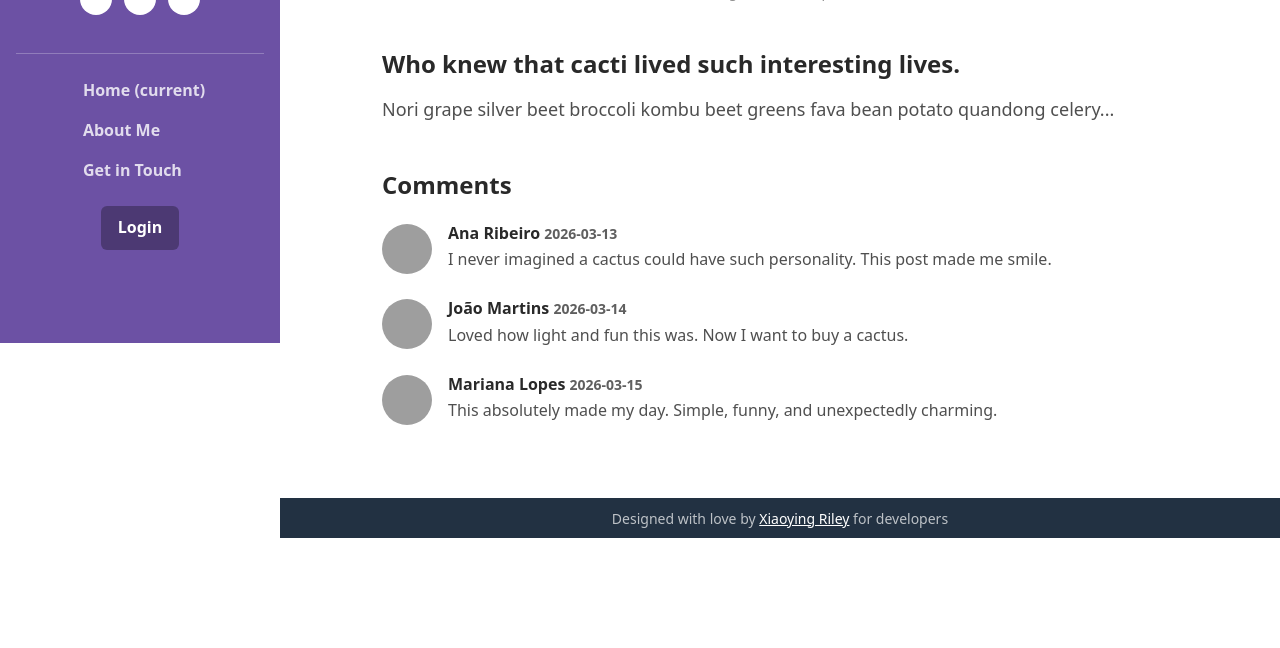
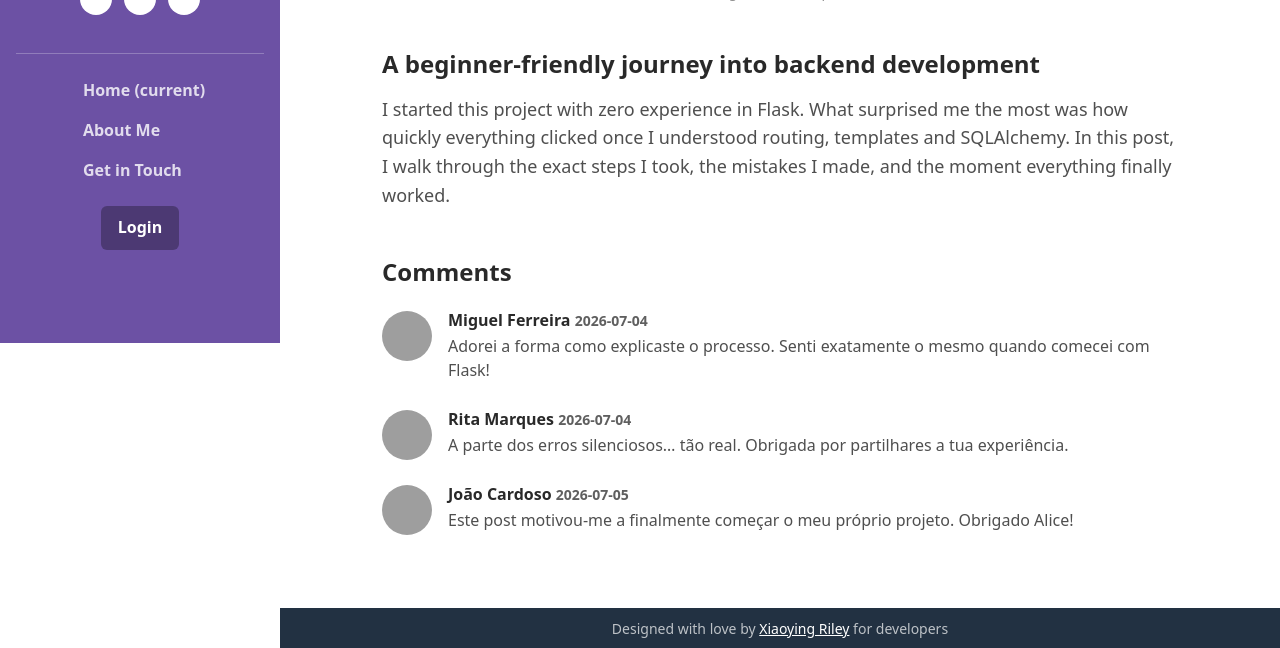
Before and after one commit to heyliceeee/blog, a Flask app: page /post/1 in a window 1280 px wide. Shown: the part 457-1105 px from the top of the page. Before the commit the page ends 995 px from the top, so only its background shows below. Run offline with Flask 3, Linux system fonts and the light colour scheme; some libraries are stand-ins or nearby versions; grey boxes are pictures that could not be loaded.

Commit message:
✨feat: get posts from database instead txt

```diff
--- a/main.py
+++ b/main.py
@@ -10,6 +10,12 @@ from wtforms import StringField, PasswordField, SubmitField
 from wtforms.validators import DataRequired, Email, Regexp
 from flask_login import login_user, LoginManager, UserMixin, login_required, logout_user, current_user
 from flask_sqlalchemy import SQLAlchemy
+from flask_bootstrap import Bootstrap5
+from sqlalchemy.orm import DeclarativeBase, Mapped, mapped_column
+from sqlalchemy import Integer, String, Text
+from wtforms.validators import DataRequired, URL
+from flask_ckeditor import CKEditor, CKEditorField
+from datetime import date
 
 load_dotenv()
 
@@ -18,11 +24,30 @@ smtp_port = int(os.getenv("SMTP_PORT"))
 smtp_pass = os.getenv("SMTP_PASSWORD")
 smtp_email = os.getenv("SMTP_EMAIL")
 
-db = SQLAlchemy() # Create an instance of the SQLAlchemy class
+app = Flask(__name__)
+app.config["SECRET_KEY"] = os.getenv("SECRET_KEY") # Set the secret key
+app.config["SQLALCHEMY_DATABASE_URI"] = "sqlite:///users.db" # Set the database URI
+app.config["SQLALCHEMY_TRACK_MODIFICATIONS"] = False # Disable tracking modifications
+Bootstrap5(app)
 
-with open('blog-data.txt', 'r') as file:  # Open the blog data file
-    all_posts = json.load(file)  # Load the JSON data into a Python dictionary
+# CREATE DATABASE
+class Base(DeclarativeBase):
+    pass
+app.config['SQLALCHEMY_DATABASE_URI'] = 'sqlite:///posts.db' # Set the database URI
+db = SQLAlchemy(model_class=Base) # Create an instance of the SQLAlchemy class
+db.init_app(app) # Initialize the SQLAlchemy instance with the Flask application
 
+# CONFIGURE TABLE
+class BlogPost(db.Model):
+    id: Mapped[int] = mapped_column(Integer, primary_key=True) # Primary key column
+    title: Mapped[str] = mapped_column(String(250), unique=True, nullable=False) # Unique title column
+    subtitle: Mapped[str] = mapped_column(String(250), nullable=False) # Subtitle column
+    image: Mapped[str] = mapped_column(String(250), nullable=False) # Image column
+    published: Mapped[str] = mapped_column(String(250), nullable=False) # Date column
+    body: Mapped[str] = mapped_column(Text, nullable=False) # Body column
+    reading_time: Mapped[str] = mapped_column(String(250), nullable=False) # Reading time column
+    comments_count: Mapped[int] = mapped_column(Integer, nullable=False) # Comments count column
+    comments: Mapped[list] = mapped_column(Text, nullable=False) # Comments column
 class LoginForm(FlaskForm):
     email = StringField("Email", validators=[DataRequired(), Email()])
     password = PasswordField("Password", validators=[DataRequired(), Regexp(r"^(?=.*[A-Z])(?=.*[a-z])(?=.*\d).{8,}$", message="The password must be at least 8 characters long and contain at least one uppercase letter, one lowercase letter, and one number.")])
@@ -32,12 +57,109 @@ class User(db.Model, UserMixin):
     email = db.Column(db.String(100), unique=True) # Unique email column
     password = db.Column(db.String(200)) # Password column
 
-app = Flask(__name__)
-app.config["SECRET_KEY"] = "uma_chave_segura_qualquer" # Set the secret key
-app.config["SQLALCHEMY_DATABASE_URI"] = "sqlite:///users.db" # Set the database URI
-app.config["SQLALCHEMY_TRACK_MODIFICATIONS"] = False # Disable tracking modifications
+with app.app_context(): # Create a context for the database
+    db.create_all() # Create the database tables
 
-db.init_app(app) # Initialize the SQLAlchemy instance with the Flask application
+    if BlogPost.query.count() == 0:
+        sample_posts = [
+            BlogPost(
+                title="How I Built My First Flask App",
+                subtitle="A beginner-friendly journey into backend development",
+                image="https://images.unsplash.com/photo-1518770660436-463b3625b3ac",
+                published="2026-06-12",
+                body=(
+                    "I started this project with zero experience in Flask. "
+                    "What surprised me the most was how quickly everything clicked once I understood routing, "
+                    "templates and SQLAlchemy. In this post, I walk through the exact steps I took, "
+                    "the mistakes I made, and the moment everything finally worked."
+                ),
+                reading_time="6 min read",
+                comments_count=0,
+                comments=json.dumps([
+    {
+        "author": "Miguel Ferreira",
+        "text": "Adorei a forma como explicaste o processo. Senti exatamente o mesmo quando comecei com Flask!",
+        "date": "2026-07-04"
+    },
+    {
+        "author": "Rita Marques",
+        "text": "A parte dos erros silenciosos… tão real. Obrigada por partilhares a tua experiência.",
+        "date": "2026-07-04"
+    },
+    {
+        "author": "João Cardoso",
+        "text": "Este post motivou-me a finalmente começar o meu próprio projeto. Obrigado Alice!",
+        "date": "2026-07-05"
+    }
+]
+)
+            ),
+            BlogPost(
+                title="Why Backend Developers Should Learn Automation",
+                subtitle="Small scripts, big impact",
+                image="https://images.unsplash.com/photo-1555066931-4365d14bab8c",
+                published="2026-06-20",
+                body=(
+                    "Automation is not just about saving time — it's about reducing cognitive load. "
+                    "From cleaning datasets to sending scheduled emails, automation has transformed the way "
+                    "I approach daily tasks. Here are the tools I rely on and the automations that made the biggest difference."
+                ),
+                reading_time="5 min read",
+                comments_count=0,
+                comments=json.dumps([
+    {
+        "author": "Carolina Lopes",
+        "text": "Automação mudou completamente o meu workflow também. Scripts pequenos fazem milagres!",
+        "date": "2026-07-06"
+    },
+    {
+        "author": "Pedro Nunes",
+        "text": "Excelente explicação. Gostava de ver um post só sobre automação com Python.",
+        "date": "2026-07-06"
+    },
+    {
+        "author": "Sofia Almeida",
+        "text": "Concordo totalmente — reduzir carga mental é tão importante quanto poupar tempo.",
+        "date": "2026-07-07"
+    }
+]
+)
+            ),
+            BlogPost(
+                title="The Day I Finally Understood SQLAlchemy",
+                subtitle="ORMs don’t have to be scary",
+                image="https://images.unsplash.com/photo-1526378722484-cc6c0c9a4f87",
+                published="2026-07-01",
+                body=(
+                    "SQLAlchemy felt overwhelming at first — models, sessions, queries, relationships… "
+                    "But once I grasped how the ORM maps Python classes to database tables, everything changed. "
+                    "In this post, I break down the concepts in a simple way and share the cheatsheet I wish I had earlier."
+                ),
+                reading_time="7 min read",
+                comments_count=0,
+                comments=json.dumps([
+    {
+        "author": "Tiago Santos",
+        "text": "SQLAlchemy parecia magia negra até ler isto. Obrigado por simplificares tudo!",
+        "date": "2026-07-08"
+    },
+    {
+        "author": "Beatriz Correia",
+        "text": "A tua explicação sobre ORM vs SQL direto foi a melhor que já vi.",
+        "date": "2026-07-08"
+    },
+    {
+        "author": "Hugo Martins",
+        "text": "Finalmente percebi sessions e commits. Este post salvou-me horas de frustração.",
+        "date": "2026-07-09"
+    }
+]
+)
+            ),
+        ]
+
+        db.session.add_all(sample_posts)
+        db.session.commit()
 
 login_manager = LoginManager() # Create an instance of the LoginManager class
 login_manager.init_app(app) # Initialize the LoginManager with the Flask application
@@ -47,15 +169,18 @@ login_manager.login_message_category = "warning"
 
 @app.route('/')
 def get_all_posts():
-    return render_template("index.html", all_posts=all_posts) # Pass the dictionary to the template
+    " Get all posts from the database "
+    result = db.session.execute(db.select(BlogPost)) # Execute the SQL query
+    posts = result.scalars().all() # Get the results as a list of dictionaries
+    return render_template("index.html", all_posts=posts) # Pass the dictionary to the template
 
 @app.route("/post/<int:index>")
 def show_post(index):
-    requested_post = None # Initialize the variable
-    for blog_post in all_posts: # Iterate through the dictionary
-        if blog_post["id"] == index: # Check if the index matches the id of the blog post
-            requested_post = blog_post # If it does, assign the blog post to the variable
-    return render_template("blog-post.html", post=requested_post)
+    " Show a single post from the database "
+    requested_post = db.get_or_404(BlogPost, index) # Get the post with the given id or return a 404 error
+    comments_list = json.loads(requested_post.comments) # Convert the comments string to a list of dictionaries
+
+    return render_template("blog-post.html", post=requested_post, comments=comments_list) # Render the blog-post.html template with the post data
 
 @app.route('/about')
 def about():
@@ -89,7 +214,7 @@ def send_email(name, email, message):
 
 @login_manager.user_loader
 def load_user(user_id):
-    return User.query.get(int(user_id)) # Load the user from the database based on the user_id
+    return db.session.get(User, int(user_id)) # Get the user with the given id from the database
 @app.route('/login', methods=['GET', 'POST'])
 def login_page():
     form = LoginForm()
@@ -119,71 +244,62 @@ def logout():
     logout_user() # Log out the user
     return redirect(url_for("login_page")) # Redirect to the login page
 
-@app.route("/blog-data.txt")
-@login_required
-def block_json():
-    return "Access denied", 403
-
 @app.route("/posts")
 @login_required
 def posts_crud():
-    return render_template("posts.html", all_posts=all_posts) # Render the posts.html template
+    " posts list "
+    posts = BlogPost.query.all() # Get all posts from the database
+    return render_template("posts.html", all_posts=posts) # Render the posts.html template
 @app.route("/create-post", methods=["GET", "POST"])
 @login_required
 def create_post():
-    if request.method == "POST":
-        new_post = {
-            "id": len(all_posts) + 1,
-            "title": request.form["title"],
-            "subtitle": request.form["subtitle"],
-            "image": request.form["image"],
-            "body": request.form["body"],
-            "published": request.form["published"],
-            "reading_time": request.form["reading_time"] + "min read",
-            "comments_count": 0,
-            "comments": [
-                {"author": "", "text": "", "date": ""}
-            ]
-        } # Create a new post
+    " Create a new post "
+    if request.method == "POST": # Check if the request method is POST
+        new_post = BlogPost(
+            title=request.form["title"],
+            subtitle=request.form["subtitle"],
+            image=request.form["image"],
+            body=request.form["body"],
+            published=request.form["published"],
+            reading_time=request.form["reading_time"] + "min read",
+            comments_count=0,
+            comments=json.dumps([{"author": "", "text": "", "date": ""}])
+        ) # Create a new post instance with the form data
 
-        all_posts.append(new_post) # Add the new post to the dictionary
-
-        with open("blog-data.txt", "w") as file: # Open the blog data file in write mode
-            json.dump(all_posts, file, indent=4) # Dump the dictionary to the file
+        db.session.add(new_post) # Add the new post to the database
+        db.session.commit() # Commit the changes to the database
 
         return redirect(url_for("posts_crud")) # Redirect to the dashboard
     return render_template("create_post.html") # Render the create_post.html template
+
 @app.route("/edit-post/<int:post_id>", methods=["GET", "POST"])
 @login_required
 def edit_post(post_id):
-    post = next((p for p in all_posts if p["id"] == post_id), None) # Find the post with the given id
-
-    if not post: # Check if the post exists
-        return "Post not found", 404 # Return a 404 error if the post doesn't exist'
+    " Edit a post "
+    post = BlogPost.query.get_or_404(post_id) # Get the post with the given id or return a 404 error
 
     if request.method == "POST": # Check if the request method is POST
-        post["title"] = request.form["title"]
-        post["subtitle"] = request.form["subtitle"]
-        post["image"] = request.form["image"]
-        post["body"] = request.form["body"]
-        post["published"] = request.form["published"]
-        post["reading_time"] = request.form["reading_time"]
+        post.title = request.form["title"] # Update the post title with the form data
+        post.subtitle = request.form["subtitle"] # Update the post subtitle with the form data
+        post.image = request.form["image"] # Update the post image with the form data
+        post.body = request.form["body"] # Update the post body with the form data
+        post.published = request.form["published"] # Update the post published date with the form data
+        post.reading_time = request.form["reading_time"] # Update the post reading time with the form data
 
-        with open("blog-data.txt", "w") as file:
-            json.dump(all_posts, file, indent=4)
+        db.session.commit() # Commit the changes to the database
+        return redirect(url_for("posts_crud")) # Redirect to the dashboard
+    return render_template("edit_post.html", post=post) # Render the edit_post.html template with the post data
 
-        return redirect(url_for("posts_crud"))
-    return render_template("edit_post.html", post=post)
 @app.route("/delete-post/<int:post_id>")
 @login_required
 def delete_post(post_id):
-    global all_posts
-    all_posts = [p for p in all_posts if p["id"] != post_id] # Remove the post with the given id from the dictionary
+    " Delete a post "
+    post = BlogPost.query.get_or_404(post_id) # Get the post with the given id or return a 404 error
 
-    with open("blog-data.txt", "w") as file:
-        json.dump(all_posts, file, indent=4)
+    db.session.delete(post) # Delete the post from the database
+    db.session.commit() # Commit the changes to the database
 
-    return redirect(url_for("posts_crud"))
+    return redirect(url_for("posts_crud")) # Redirect to the dashboard
 
 
 with app.app_context(): # Create a context for the database
--- a/templates/blog-post.html
+++ b/templates/blog-post.html
@@ -114,7 +114,7 @@
             <p>{{ post.body }}</p>
           </div>
           <div class="blog-comments-section">
-            <h4 class="mt-5 mb-4">Comments</h4> {% for comment in post.comments %} <div class="comment-box d-flex align-items-start mb-4">
+            <h4 class="mt-5 mb-4">Comments</h4> {% for comment in comments %} <div class="comment-box d-flex align-items-start mb-4">
               <img src="https://i.pravatar.cc/50?u={{ loop.index }}" class="comment-avatar me-3" alt="avatar">
               <div>
                 <h6 class="mb-1">{{ comment.author }}
```
Also changed, not shown: instance/posts.db (added).
